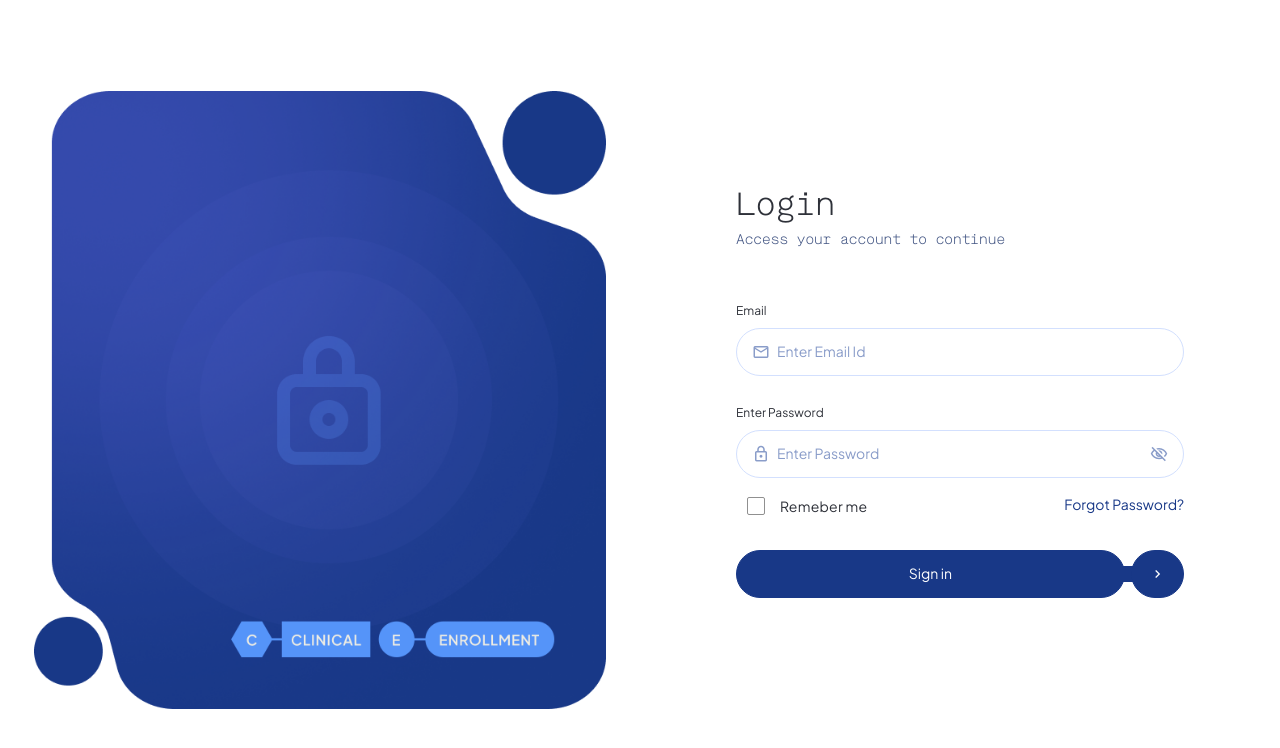
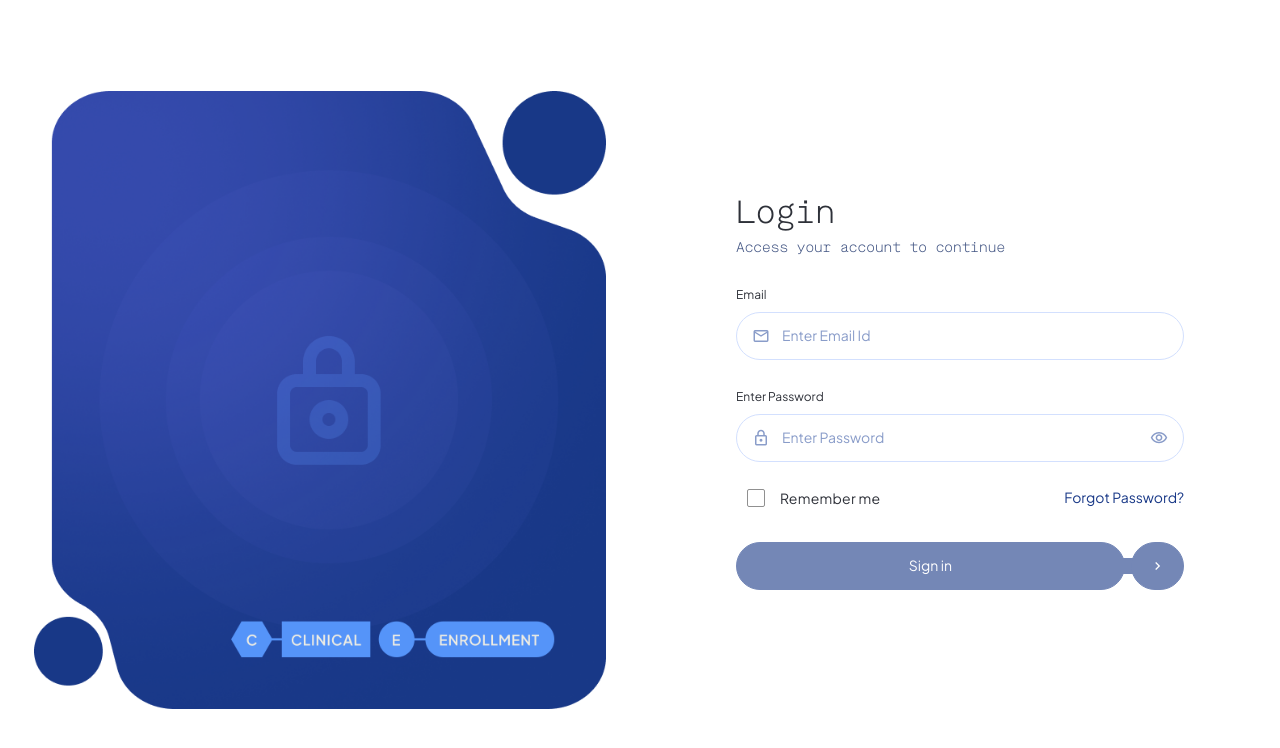
Before and after one commit to thoratprashant/ark-clinical-enrollment, an Angular app: page /auth/login in a window 1280 px wide. Shown: the top 748 px of the page. Built offline with nearby package versions, Linux system fonts and the light colour scheme.

Commit message:
Login Completed

```diff
--- a/src/app/features/auth/login/login.component.html
+++ b/src/app/features/auth/login/login.component.html
@@ -1,37 +1,76 @@
  <div class="login--wrapper d-flex flex-column">
-  <h2 class="fw-medium mb-1 text-secondary">Login </h2>
-  <p>Access your account to continue</p>
-  <form>
+
+   <h2 class="fw-medium mb-1 text-secondary">Login</h2>
+   <p class="mb-4">Access your account to continue</p>
+
+   <form [formGroup]="form" (ngSubmit)="submit()">
      <div class="row">
+
+       <!-- Email -->
        <div class="col-12 mb-4">
-        <label class="form-label">Email </label>
+         <label for="email" class="form-label">Email</label>
          <div class="position-relative input--prefix">
            <mat-icon fontSet="material-icons-outlined">mail</mat-icon>
-          <input type="text" class="form-control" placeholder="Enter Email Id">
+           <input id="email" type="email" formControlName="email" class="form-control" placeholder="Enter Email Id"
+             [ngClass]="{'is-invalid': form.get('email')?.touched && form.get('email')?.invalid}" />
+         </div>
+         <!-- Error -->
+         <div class="error d-block" *ngIf="form.get('email')?.touched && form.get('email')?.invalid">
+           <span class="d-flex align-items-center" *ngIf="form.get('email')?.errors?.['required']">
+            <mat-icon class="me-2">info</mat-icon>
+             Email is required
+           </span>
+           <span class="d-flex align-items-center" *ngIf="form.get('email')?.errors?.['email']">
+            <mat-icon class="me-2">info</mat-icon>
+             Enter valid email
+           </span>
          </div>
        </div>
-      <div class="col-12 mb-2">
-        <label class="form-label">Enter Password </label>
+
+       <!-- Password -->
+       <div class="col-12 mb-3">
+         <label for="password" class="form-label">Enter Password</label>
          <div class="position-relative input--prefix">
-          <mat-icon fontSet="material-icons-outlined">lock</mat-icon>
-          <input [type]="showNewPassword ? 'text' : 'password'" class="form-control pe-5" formControlName="password"
-            placeholder="Enter Password">
-
-          <mat-icon fontSet="material-icons-outlined" (click)="toggleNewPassword()" class="icon--password">
+           <mat-icon fontSet="material-icons-outlined">
+             lock
+           </mat-icon>
+           <input id="password" [type]="showNewPassword ? 'text' : 'password'" class="form-control pe-5"
+             formControlName="password" placeholder="Enter Password"
+             [ngClass]="{'is-invalid': form.get('password')?.touched && form.get('password')?.invalid}" />
+           <mat-icon fontSet="material-icons-outlined" class="icon--password" (click)="toggleNewPassword()">
              {{ showNewPassword ? 'visibility_off' : 'visibility' }}
            </mat-icon>
+
+         </div>
+         <!-- Error -->
+         <div class="error d-block" *ngIf="form.get('password')?.touched && form.get('password')?.invalid">
+           <span class="d-flex align-items-center" *ngIf="form.get('password')?.errors?.['required']">
+            <mat-icon class="me-2">info</mat-icon>
+             Password is required
+           </span>
+           <span class="d-flex align-items-center" *ngIf="form.get('password')?.errors?.['minlength']">
+            <mat-icon class="me-2">info</mat-icon>
+             Minimum 6 characters required
+           </span>
          </div>
        </div>
-      <div class="col-12 d-flex align-item-center justify-content-between mb-4">
-        <mat-checkbox>Remeber me</mat-checkbox>
-        <a class="text-primary font-plus-jakarta font-14 mt-2" routerLink="/auth/forgot-password">Forgot Password?</a>
+
+       <!-- Remember + Forgot -->
+       <div class="col-12 d-flex align-items-center justify-content-between mb-4">
+         <mat-checkbox>Remember me</mat-checkbox>
+         <a class="text-primary font-plus-jakarta font-14" routerLink="/auth/forgot-password">
+           Forgot Password?
+         </a>
        </div>
 
+       <!-- Buttons -->
        <div class="col-12">
-       <div class="d-flex align-items-center button--group">
-         <button type="button" class="btn btn-primary w-100 ">Sign in</button>
+         <div class="d-flex align-items-center button--group" [ngClass]="{ 'disabled': form.invalid }">
+           <button type="submit" class="btn btn-primary w-100">
+             Sign in
+           </button>
            <div class="connecter flex-shrink-0"></div>
-         <button type="button" class="btn btn-primary flex-shrink-0 ">
+           <button type="button" class="btn btn-primary flex-shrink-0">
              <mat-icon>chevron_right</mat-icon>
            </button>
          </div>
--- a/src/app/features/auth/login/login.component.ts
+++ b/src/app/features/auth/login/login.component.ts
@@ -5,21 +5,39 @@ import { MatButtonModule } from '@angular/material/button';
 import { MatCheckboxModule } from '@angular/material/checkbox';
 import { MatIconModule } from '@angular/material/icon';
 import { Router, RouterLink } from '@angular/router';
+import { FormBuilder, FormGroup, Validators } from '@angular/forms';
 
 @Component({
   selector: 'app-login',
   standalone: true,
-  imports: [CommonModule, RouterLink,MatButtonModule, MatIconModule,MatCheckboxModule],
+  imports: [CommonModule, RouterLink,MatButtonModule, MatIconModule,MatCheckboxModule,ReactiveFormsModule],
   templateUrl: './login.component.html',
   styleUrls: ['./login.component.scss'],
 })
 export class LoginComponent {
 
-  showNewPassword = true;
+  form!: FormGroup;
+  showNewPassword = false;
 
-  toggleNewPassword(): void {
+  constructor(private fb: FormBuilder) {}
+
+  ngOnInit() {
+    this.form = this.fb.group({
+      email: ['', [Validators.required, Validators.email]],
+      password: ['', [Validators.required, Validators.minLength(6)]]
+    });
+  }
+
+  toggleNewPassword() {
     this.showNewPassword = !this.showNewPassword;
   }
+
+submit() {
+  if (this.form.invalid) {
+    this.form.markAllAsTouched();
+    return;
+  }
+}
 
 
 
--- a/src/styles/abstracts/_variables.scss
+++ b/src/styles/abstracts/_variables.scss
@@ -3,7 +3,7 @@ $primary: #183887;
 $secondary: #2E3139;
 $success: #4caf50;
 $warning: #ff9800;
-$error: #FF181C;
+$error: #D91B1B;
 $info: #5594F9;
 $grey: #909090;
 
--- a/src/styles/base/_global.scss
+++ b/src/styles/base/_global.scss
@@ -43,6 +43,8 @@ body{
       background-color: v.$info!important;
   }
 
+
+
   // Form Controls
   .form-control {
     border-radius: 6.25rem;
@@ -55,6 +57,12 @@ body{
     &:focus{
       box-shadow: none;
       border-color: #03514B !important;
+    }
+    &.is-invalid{
+      border-color: v.$error !important;
+      box-shadow: none !important;
+      background-image: none !important;
+      padding-right: 0.75rem !important;
     }
   }
   .input--prefix{
@@ -78,7 +86,18 @@ body{
       }
     }
     .form-control{
-      padding-left: 40px;
+      padding-left: 45px;
+    }
+  }
+  .error {
+    color: v.$error !important;
+    font-family: v.$font-plus-jakarta;
+    font-size: 0.75rem;
+    margin-top: 5px;
+    .mat-icon{
+      font-size: 14px;
+      width: 14px;
+      height: 14px;
     }
   }
   .form-label{
--- a/src/styles/components/_buttons.scss
+++ b/src/styles/components/_buttons.scss
@@ -42,6 +42,10 @@ body{
                 border-color: v.$info;
             }
         }
+        &.disabled{
+            opacity: 0.6;
+            pointer-events: none;
+        }
     }
 }
  @media (max-width: 767px) {
```
Lines whose indentation alone changed are shown as unchanged.
